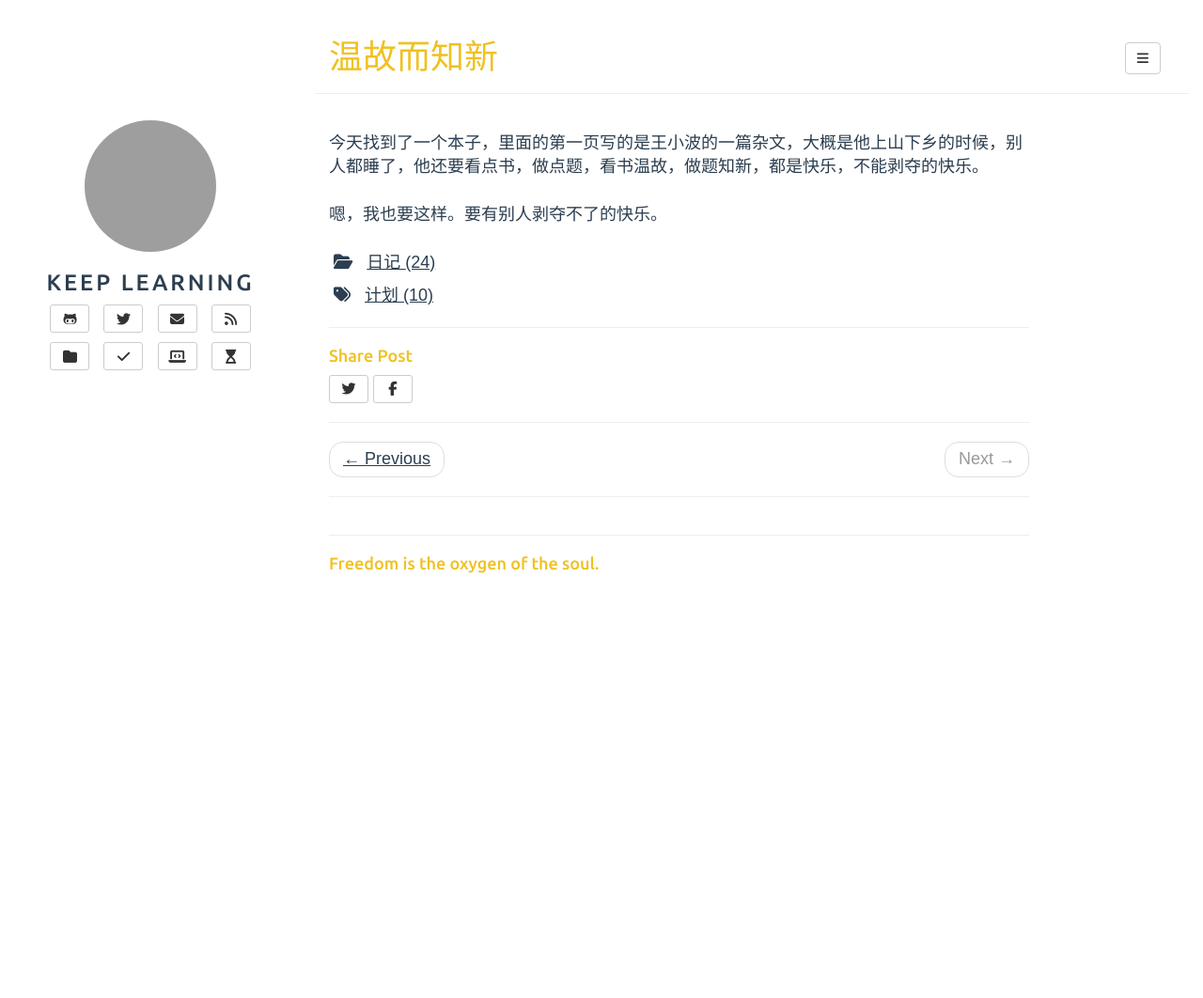
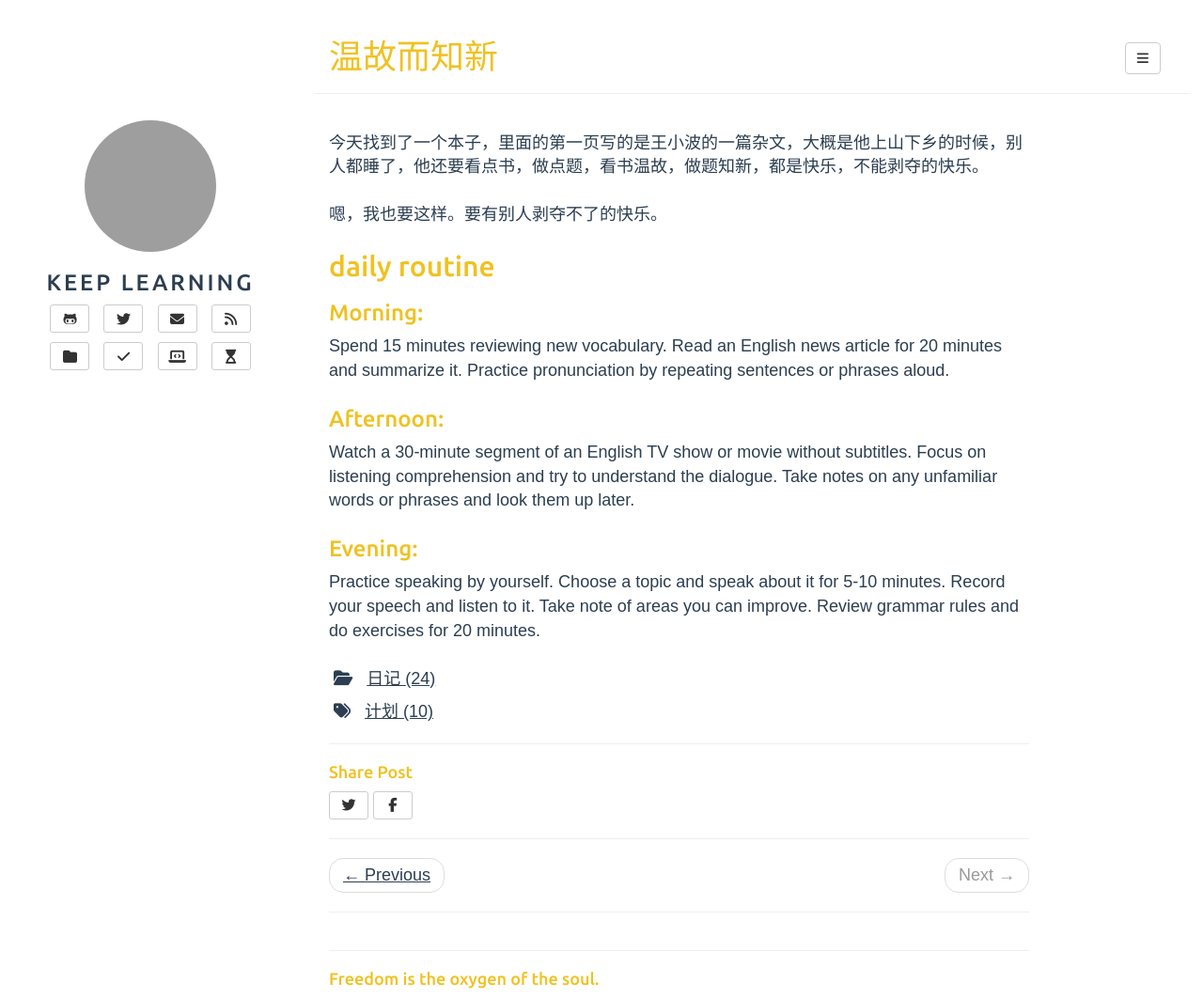
Before and after one commit to gaoxingaa/gaoxingaa.github.io, a Jekyll site: the page built from _posts/2029-01-31-test.md, in a window 1280 px wide and 1062 px high. Shown: the whole window at 94% size. Built offline with Jekyll 4.4.1, drawn with Linux system fonts in a browser that asks for light colours; nearby versions of some CDN libraries; comment, search, counter and statistics services are not loaded; grey boxes are pictures that could not be loaded.

Commit message:
add daily routine for English Learning

```diff
--- a/_posts/2029-01-31-test.md
+++ b/_posts/2029-01-31-test.md
@@ -10,3 +10,21 @@ lang: zh-hans
 今天找到了一个本子，里面的第一页写的是王小波的一篇杂文，大概是他上山下乡的时候，别人都睡了，他还要看点书，做点题，看书温故，做题知新，都是快乐，不能剥夺的快乐。
 
 嗯，我也要这样。要有别人剥夺不了的快乐。
+
+## daily routine
+
+### Morning:
+
+Spend 15 minutes reviewing new vocabulary.
+Read an English news article for 20 minutes and summarize it.
+Practice pronunciation by repeating sentences or phrases aloud.
+### Afternoon:
+
+Watch a 30-minute segment of an English TV show or movie without subtitles.
+Focus on listening comprehension and try to understand the dialogue.
+Take notes on any unfamiliar words or phrases and look them up later.
+### Evening:
+
+Practice speaking by yourself. Choose a topic and speak about it for 5-10 minutes.
+Record your speech and listen to it. Take note of areas you can improve.
+Review grammar rules and do exercises for 20 minutes.
```
